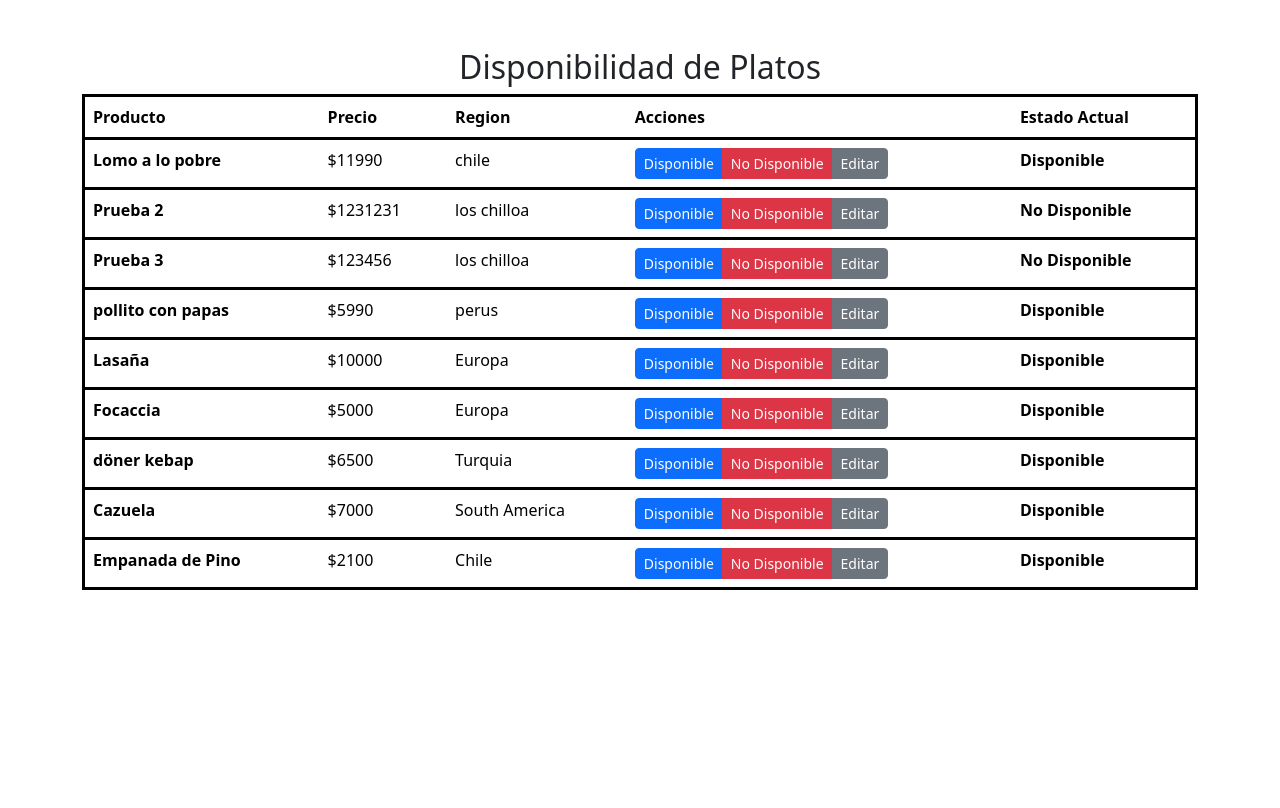
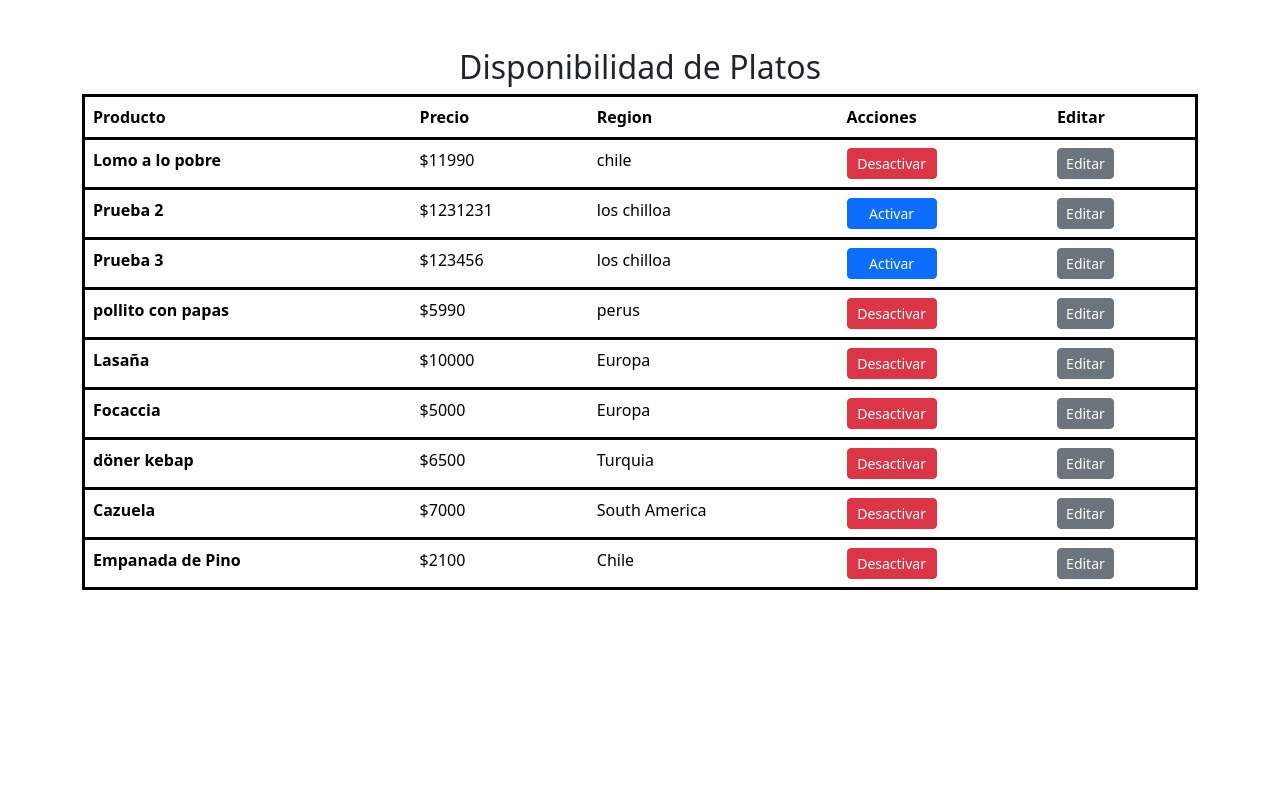
Before and after one commit to CloudxNess/Portafolio-de-titulo, a Django app: page /menuadmin in a window 1280 px wide. Shown: the part 91-899 px from the top of the page. Run offline with Django 4.2, Linux system fonts and the light colour scheme; data comes from the database, SQL or seed files in the repository; both versions use the stored data as it was after the commit; some libraries are stand-ins or nearby versions.

Commit message:
Activar desactivar platos
Activar desactivar platos en botones que indican el estado del plato

```diff
--- a/WebGastronomicaApp/appweb/templates/mantenedor/admin/menuadmin.html
+++ b/WebGastronomicaApp/appweb/templates/mantenedor/admin/menuadmin.html
@@ -16,7 +16,7 @@
                 <th scope="col"><b>Precio</b></th>
                 <th scope="col"><b>Region</b></th>
                 <th scope="col"><b>Acciones</b></th>
-                <th scope="col"><b>Estado Actual</b></th>
+                <th scope="col"><b>Editar</b></th>
             </tr>
         </thead>
         <tbody>
@@ -27,17 +27,17 @@
                 <td>{{ m.Region }}</td>
                 <td class="text-right">
                     <div class="btn-group justify-content-end">
-                        <a href="{% url 'activaplato' m.Nombre %}" class="btn btn-primary btn-sm">Disponible</a>
-                        <a href="{% url 'desactivaplato' m.Nombre %}" class="btn btn-danger btn-sm">No Disponible</a>
-                        <a href="{% url 'modificarmenu' m.Nombre %}" class="btn btn-secondary btn-sm">Editar</a>
+                        {% if m.Disponibilidad == False %}
+                            <a href="{% url 'activaplato' m.Nombre %}" class="btn btn-primary btn-sm" style="width:90px;">Activar</a>
+                        {% else %}
+                            <a href="{% url 'desactivaplato' m.Nombre %}" class="btn btn-danger btn-sm" style="width:90px;">Desactivar</a>
+
+                        {% endif %}
+
                     </div>
-                {% if m.Disponibilidad == False %}
-                   <td><b>No Disponible</b></td>
-                {% else %}
-                    <td><b>Disponible</b></td>
+                </td>
+                <td> <a href="{% url 'modificarmenu' m.Nombre %}" class="btn btn-secondary btn-sm">Editar</a></td>
 
-                {% endif %}
-                </td>
             </tr>
             {% endfor %}
         </tbody>
```
Also changed, not shown: WebGastronomicaApp/db.sqlite3.
